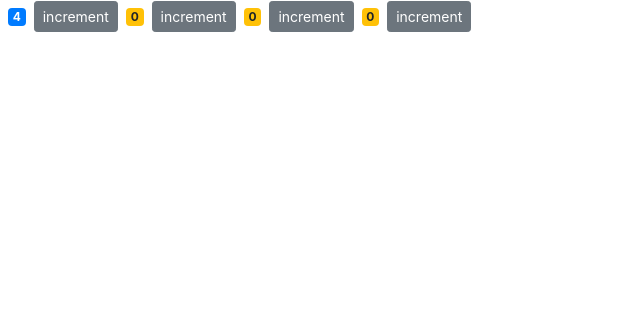
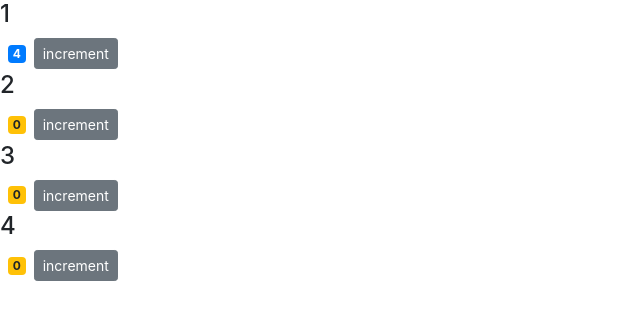
Before and after one commit to JennMP88/moshPractice, a React (Create React App) app: page / in a window 1280 px wide. Shown: the top 320 px of the page, without its empty margins (0-640 px from the left). Built offline with nearby package versions, Linux system fonts and the light colour scheme.

Commit message:
passing children

```diff
--- a/src/components/counter.jsx
+++ b/src/components/counter.jsx
@@ -46,6 +46,8 @@ class Counter extends Component {
         return (
             <>
             {/* <img src = {this.state.imageUrl} alt=""/> */}
+            {/* {this.props.children} */}
+            <h4>{this.props.id}</h4>
             <span className={this.getBadgeClasses()}>{this.formatvalue()}</span>
             <button
             onClick={ ()=>this.handleIncrement({id:1})}
--- a/src/components/counters.jsx
+++ b/src/components/counters.jsx
@@ -17,8 +17,11 @@ class Counters extends Component {
     render() {
         return (
             <>
-                {this.state.counters.map(counter=>
-                <Counter  key={counter.id} value={counter.value} selected={true}/>)}
+                {this.state.counters.map(counter=> (
+                <Counter  key={counter.id} value={counter.value} id={counter.id} selected={true}>
+                    {/* <h4>Counter #{counter.id}</h4> */}
+                </Counter>
+                ))}
 
             </>
         )
```
